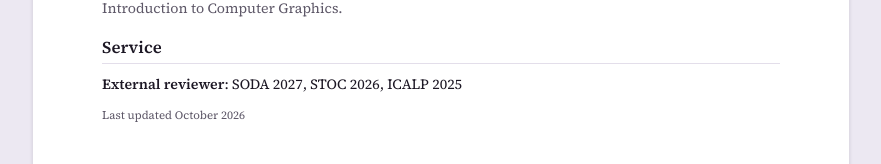
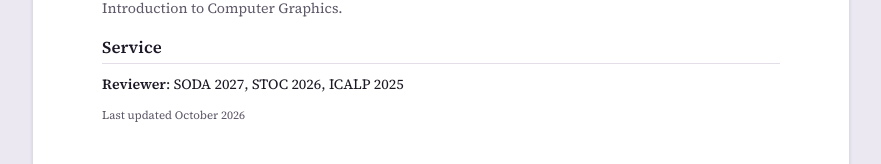
Before and after one commit to yarin-shechter/yarin-shechter.github.io, a plain HTML site: page cv.html in a window 1280 px wide. Shown: the part 1153-1317 px from the top of the page, without its empty margins (199-1080 px from the left). Drawn offline with Linux system fonts and the light colour scheme.

Commit message:
CV: 'Reviewer' instead of 'External reviewer'
Co-Authored-By: Claude Opus 5.5 <noreply@anthropic.com>
Claude-Session: https://claude.ai/code/session_01NXMTnWhFUBHoqmgsuacWce

```diff
--- a/cv.html
+++ b/cv.html
@@ -227,7 +227,7 @@
 
   <section>
     <h2>Service</h2>
-    <p><b>External reviewer</b>: SODA 2027, STOC 2026, ICALP 2025</p>
+    <p><b>Reviewer</b>: SODA 2027, STOC 2026, ICALP 2025</p>
   </section>
 
   <footer>Last updated October 2026</footer>
```
Also changed, not shown: 1 other file.
